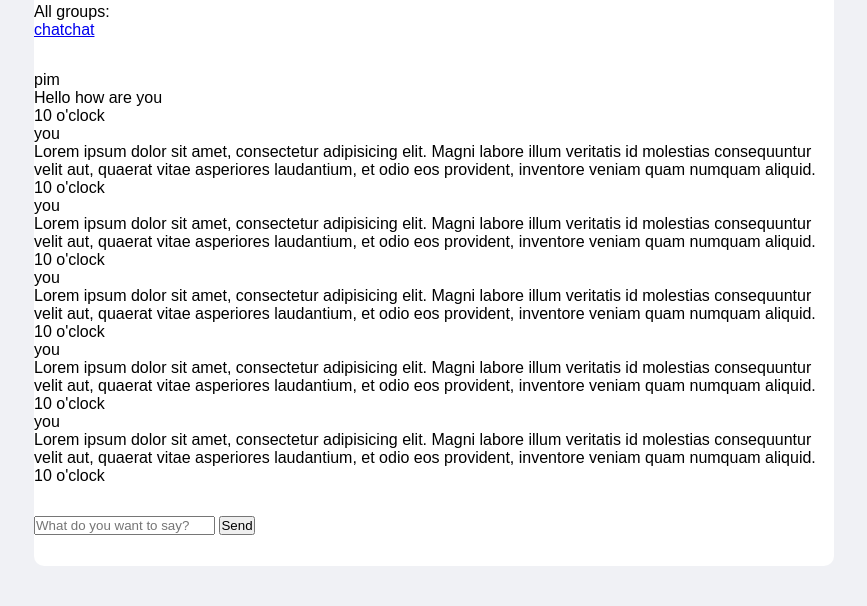
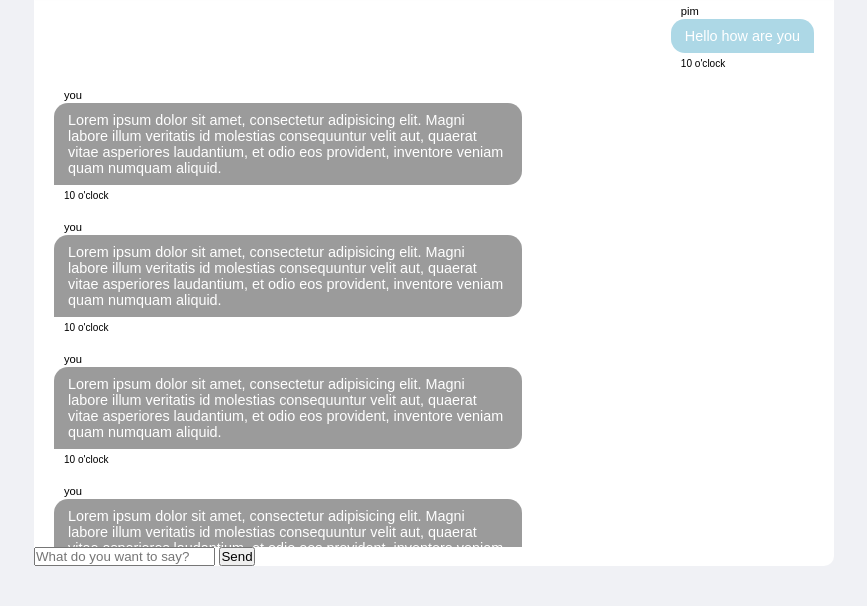
Before and after one commit to irisblaise/bunq-chat, a website: page index.html in a window 1280 px wide. Shown: the part 194-800 px from the top of the page, without its empty margins (206-1073 px from the left). Drawn offline with Linux system fonts and the light colour scheme.

Commit message:
layout for the chat-list. My messages and your messages done.

```diff
--- a/css/components/all-groups.css
+++ b/css/components/all-groups.css
@@ -4,6 +4,7 @@
   align-content: center;
   align-items: center;
   background-color: #727272;
+  margin-bottom: 8px;
   padding: 8px;
   opacity: 0.7;
   box-shadow: 0px 0px 3px 0px rgba(0,0,0,0.75);
--- /dev/null
+++ b/css/components/chat-list.css
@@ -0,0 +1,58 @@
+#conversation-list{
+  display: grid;
+  background-color: white;
+  overflow-y: scroll;
+}
+
+.message-row{
+  display: grid;
+  grid-template-columns: 60%;
+  margin-bottom: 20px
+}
+
+.message-content{
+  display: grid;
+}
+
+.message-text{
+  padding: 9px 14px;
+  font-size: 0.9rem;
+  margin-bottom: 5px;
+}
+
+.message-time {
+  font-size: 0.63rem;
+  color: black;
+  margin-left: 10px;
+}
+
+.your-message .message-text{
+  background: lightblue;
+  color: white;
+  border-radius: 14px 14px 0 14px;
+}
+
+.your-message{
+ justify-content: end;
+ justify-items: end;
+ margin-right: 20px;
+}
+
+.message-author{
+  margin-left: 10px;
+  margin-bottom:2px;
+  font-size:0.7rem;
+}
+
+.my-message .message-text {
+  background: #727272;
+  color: white;
+  opacity: 0.7;
+  border-radius: 14px 14px 14px 0;
+}
+
+.my-message{
+ justify-content: start;
+ justify-items: start;
+ margin-left: 20px;
+}
--- a/css/components/index.css
+++ b/css/components/index.css
@@ -1,3 +1,4 @@
 @import "chat-title.css";
-@import "all-users.css"
-@import "all-groups.css"
+@import "all-users.css";
+@import "all-groups.css";
+@import "chat-list.css";
```
